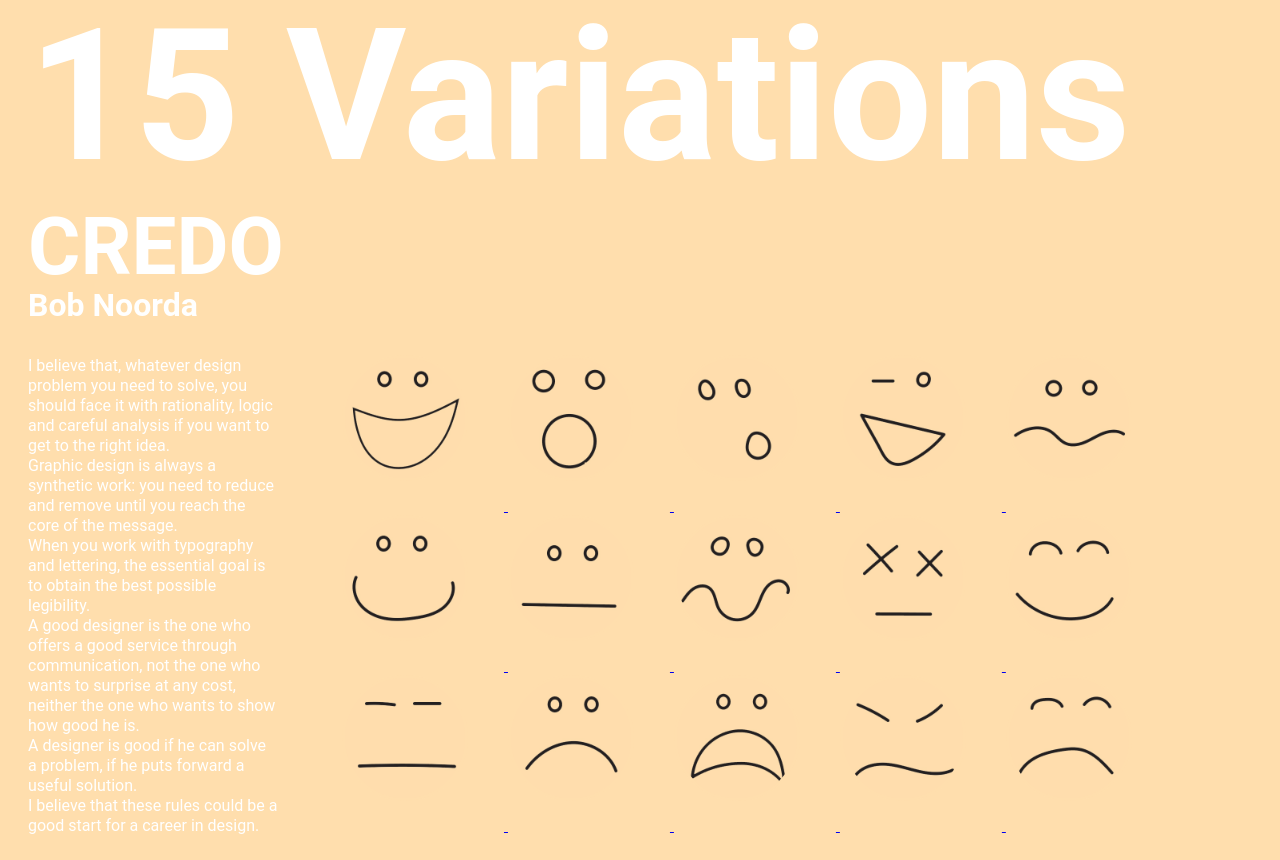
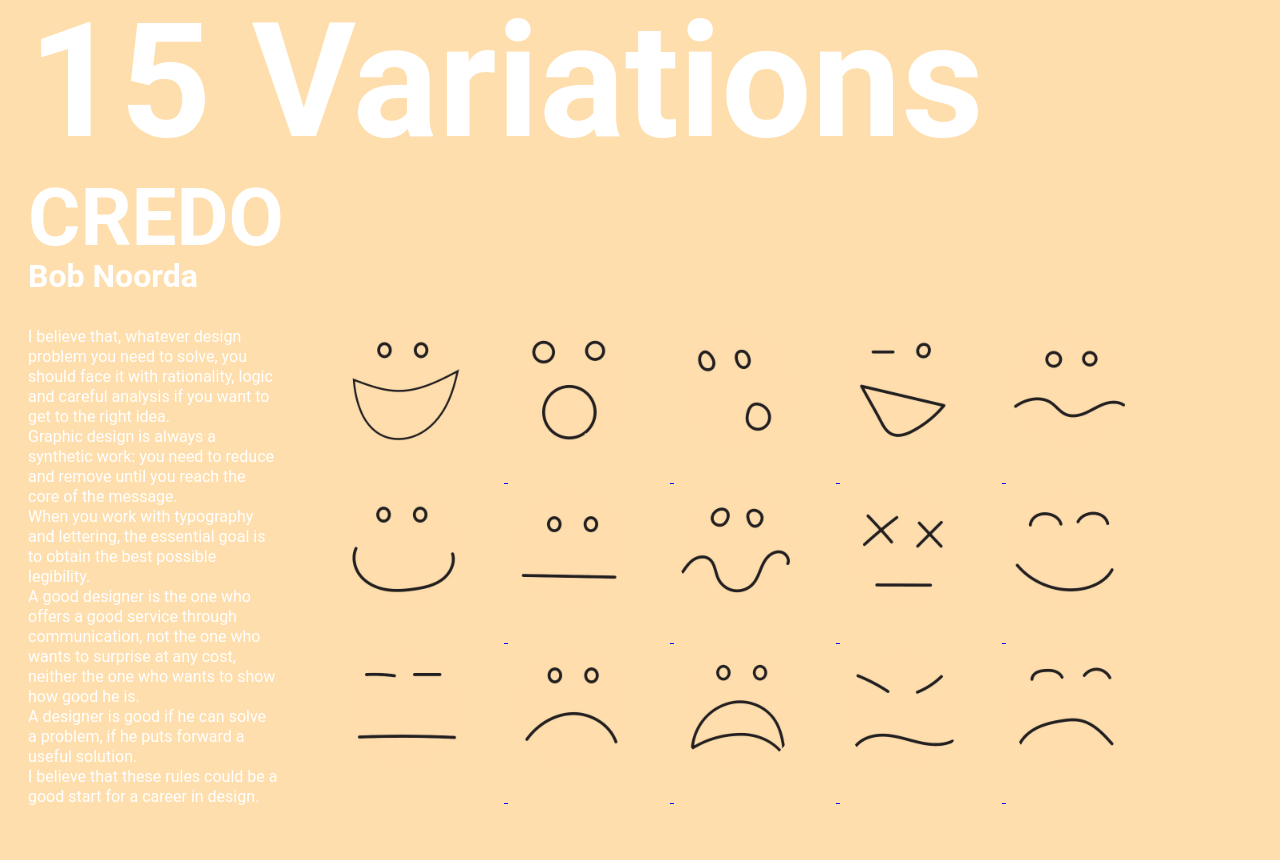
Before and after one commit to DominiqueVine/dominiquevine.github.io, a plain HTML site: page 15_Variations/index.html in a window 1280 px wide. After the commit the page ends 831 px from the top, so only its background shows below. Drawn offline with Linux system fonts and the light colour scheme.

Commit message:
headline size change

```diff
--- a/15_Variations/index.html
+++ b/15_Variations/index.html
@@ -12,7 +12,7 @@ body{
 }
 
 h1{
-	font-size:1154%;
+	font-size:1000%;
 	color:white;
 	background-color: #FFDEAD;
 	margin-left:20px;
```
Also changed, not shown: Homepage/Assets/images/face1.jpg (deleted), Homepage/Assets/images/face10.jpg (deleted), Homepage/Assets/images/face11.jpg (deleted), Homepage/Assets/images/face12.jpg (deleted), Homepage/Assets/images/face13.jpg (deleted), Homepage/Assets/images/face14.jpg (deleted), Homepage/Assets/images/face15.jpg (deleted), 10 other files.
